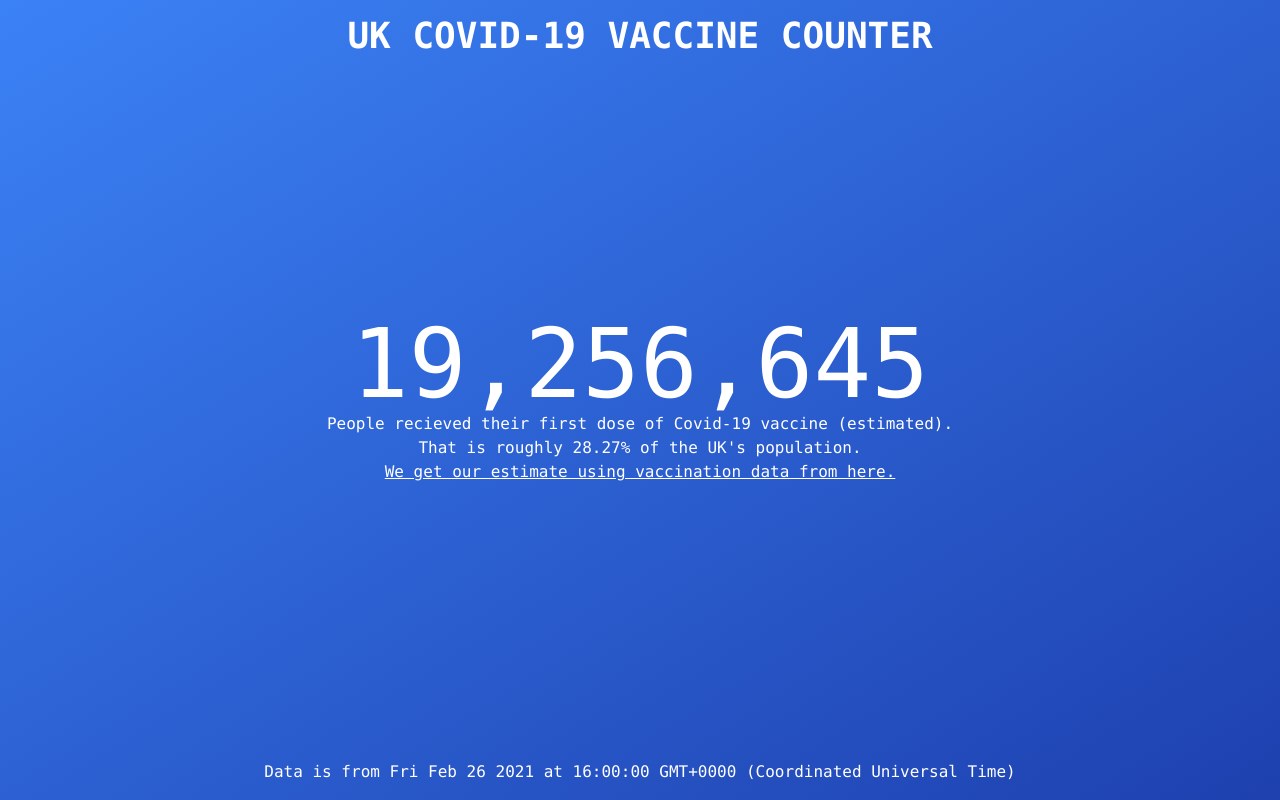
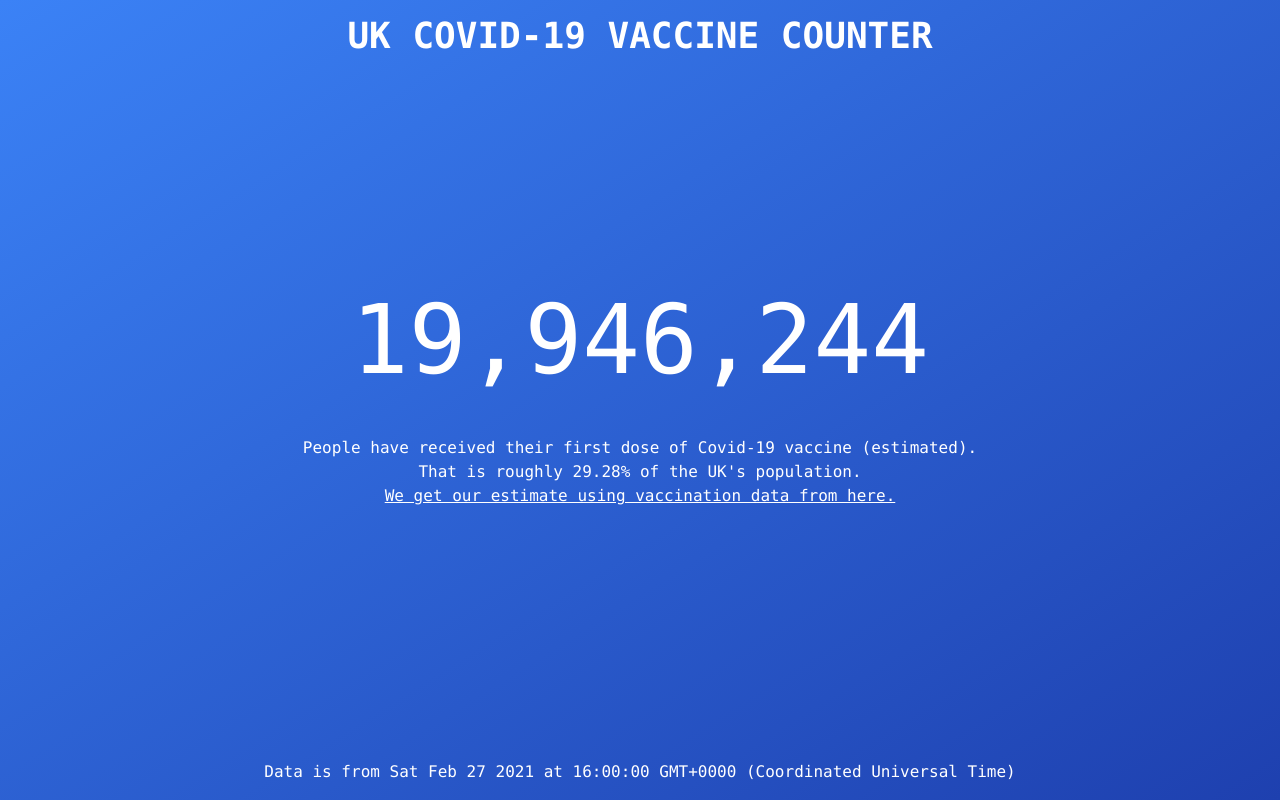
Before and after one commit to GeorgeElliott/VaccineCounter, a React (Create React App) app: page / in a window 1280 px wide. Built offline with nearby package versions, Linux system fonts and the light colour scheme.

Commit message:
Update data to with most updated information

```diff
--- a/src/App.js
+++ b/src/App.js
@@ -6,15 +6,15 @@ class App extends React.Component {
 
   state = {
     loading: true,
-    caseCount: 19177555,
-    dateUpdated: new Date(2021, 1, 26, 16, 0, 0, 0),
-    dailySevenDayAverage: 328859,
+    caseCount: 19682048,
+    dateUpdated: new Date(2021, 1, 27, 16, 0, 0, 0),
+    dailySevenDayAverage: 347800.9,
     valueToAdd: null,
     percentageOfPopulation: null,
   };
 
   componentDidMount() {
-    const ukPopulation = 68122387;
+    const ukPopulation = 68123219;
     var dateDiff = new Date().getTime() - this.state.dateUpdated.getTime();
     var secondsBetween = Math.abs(dateDiff) / 1000;
     var vaccinesPerSecond = this.state.dailySevenDayAverage / 86400;
@@ -53,11 +53,11 @@ class App extends React.Component {
     if (!this.state.loading) {
       return (
         <div>
-          <h2 className="text-center text-6xl leading-loose md:text-8xl hover:animate-pulse">
+          <h2 className="text-center text-6xl leading-loose md:text-8xl hover:animate-pulse md:pb-12">
             {Math.round(this.state.caseCount).toLocaleString()}
           </h2>
           <p className="text-center xs:px-2">
-            People recieved their first dose of Covid-19 vaccine (estimated).
+            People have received their first dose of Covid-19 vaccine (estimated).
           </p>
           <p className="text-center xs:px-2">
             That is roughly {this.state.percentageOfPopulation.toFixed(2)}% of the UK's population.
```
Also changed, not shown: src/NavBar.js (+0 -8 lines).
